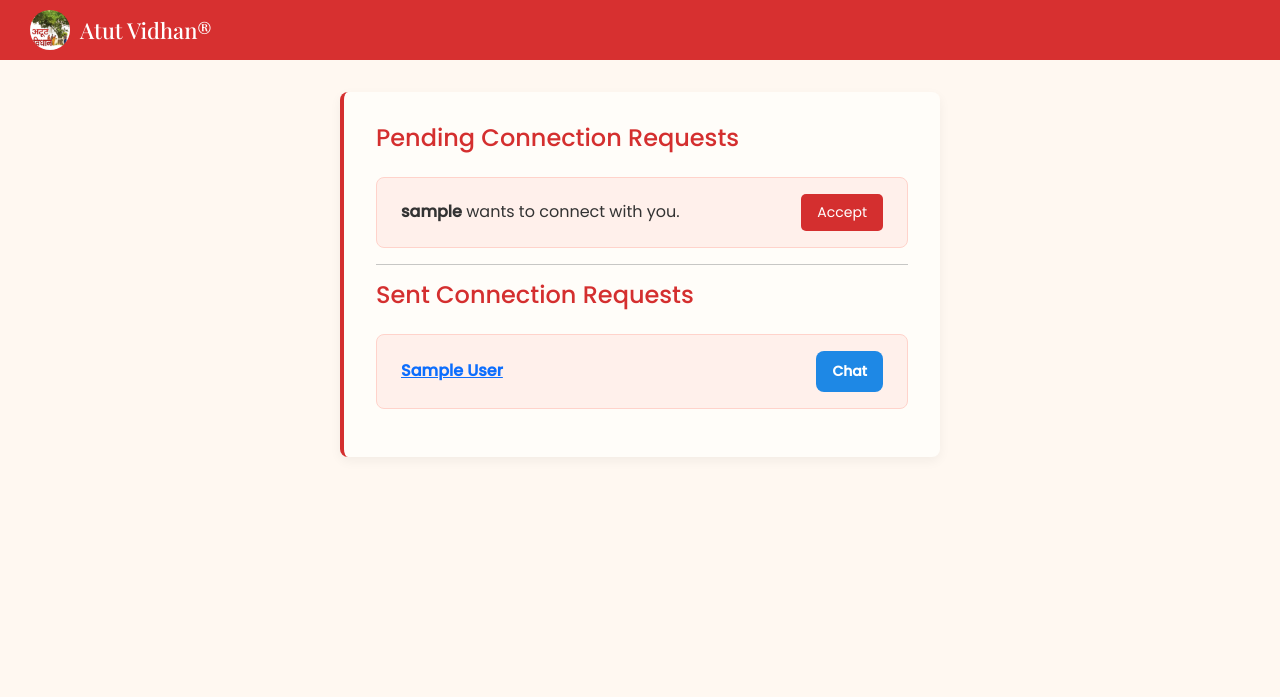
After one commit to lakshayjindal/Django-Atut-Vidhan, a Django app: template main/templates/user/connections.html in a window 1280 px wide. The commit adds this page. Shown: the top 697 px of the page. Run offline with Django 5.2, Linux system fonts and the light colour scheme; the template is opened without the code that fills it: values that come from a table or form of the project are taken from there, others are empty; tables that the repository leaves empty hold one stand-in row (values such as "Sample post"); parts of the project's set-up code (start-up, migrations or seed data) failed here and were passed over.

Commit message:
Starting to implement connect feature

```diff
--- a/main/chat/models.py
+++ b/main/chat/models.py
@@ -7,5 +7,18 @@ class ChatMessage(models.Model):
     message = models.TextField()
     timestamp = models.DateTimeField(auto_now_add=True)
 
+
     def __str__(self):
         return f'From {self.sender} to {self.receiver}: {self.message[:20]}...'
+
+class ConnectionRequest(models.Model):
+    to_user = models.ForeignKey(User, on_delete=models.CASCADE, related_name='received_messages')
+    from_user = models.ForeignKey(User, on_delete=models.CASCADE, related_name='sent_messages')
+    timestamp = models.DateTimeField(auto_now_add=True)
+    is_accepted = models.BooleanField(default=False)
+
+    class Meta:
+        ordering = ['-timestamp']
+        unique_together = ('from_user', 'to_user')
+    def __str__(self):
+        return f"{self.to_user} to {self.from_user}: {self.timestamp[:20]}..."
--- a/main/chat/urls.py
+++ b/main/chat/urls.py
@@ -6,4 +6,7 @@ urlpatterns = [
     path('<int:chat_with>/', views.chat_view, name='chat'),
     path('send/', views.send_message, name='send_message'),
     path('fetch/', views.fetch_messages, name='fetch_messages'),
+    path('/connect/send/<int:to_user_id>/', views.send_request, name='send_request'),
+    path('/connect/accept/<int:request_id>/', views.accept_request, name='accept_request'),
+    path('/cancel-request/<int:request_id>/', views.cancel_request, name='cancel_request'),
 ]
--- /dev/null
+++ b/main/templates/user/connections.html
@@ -0,0 +1,218 @@
+{% extends "./base.html" %}
+{% load static %}
+
+{% block title %}Connection Requests{% endblock title %}
+
+{% block extra_head %}
+    <style>
+        .connections-container {
+            max-width: 600px;
+            margin: 2rem auto;
+            padding: 2rem;
+            background-color: #fffdf9;
+            border-left: 4px solid #d42f2f;
+            border-radius: 8px;
+            box-shadow: 0 4px 12px rgba(0, 0, 0, 0.05);
+        }
+
+        .connections-container h2 {
+            color: #d42f2f;
+            font-size: 24px;
+            margin-bottom: 1.5rem;
+        }
+
+        .request-card {
+            background-color: #fff0eb;
+            border: 1px solid #ffd3cb;
+            border-radius: 8px;
+            padding: 1rem 1.5rem;
+            margin-bottom: 1rem;
+            display: flex;
+            justify-content: space-between;
+            align-items: center;
+        }
+
+        .request-card p {
+            margin: 0;
+            font-size: 16px;
+            color: #333;
+        }
+
+        .accept-btn {
+            background-color: #d42f2f;
+            color: white;
+            border: none;
+            padding: 8px 16px;
+            font-size: 14px;
+            border-radius: 5px;
+            cursor: pointer;
+            transition: background-color 0.3s ease;
+        }
+
+        .accept-btn:hover {
+            background-color: #b53030;
+        }
+
+        .no-requests {
+            background-color: #fff5f5;
+            border: 1px solid #ffdada;
+            padding: 1rem;
+            border-radius: 6px;
+            color: #b30000;
+            text-align: center;
+            font-style: italic;
+        }
+
+        .chat-btn,
+        .cancel-btn {
+            display: inline-block;
+            padding: 10px 16px;
+            font-size: 14px;
+            font-weight: 600;
+            border: none;
+            border-radius: 8px;
+            cursor: pointer;
+            transition: background-color 0.2s ease, transform 0.1s ease;
+            text-decoration: none;
+            text-align: center;
+            user-select: none;
+        }
+
+        .chat-btn {
+            background-color: #1e88e5; /* blue */
+            color: #ffffff;
+        }
+
+        .chat-btn:hover {
+            background-color: #1565c0;
+            transform: translateY(-1px);
+        }
+
+        .cancel-btn {
+            background-color: #e53935; /* red */
+            color: #ffffff;
+        }
+
+        .cancel-btn:hover {
+            background-color: #b71c1c;
+            transform: translateY(-1px);
+        }
+
+    </style>
+{% endblock extra_head %}
+
+{% block content %}
+<div class="connections-container">
+    <h2>Pending Connection Requests</h2>
+
+    <div id="received-requests">
+        {% if received_requests %}
+            {% for req in received_requests %}
+                <div class="request-card" id="received-request-{{ req.id }}">
+                    <p><strong>{{ req.from_user.username }}</strong> wants to connect with you.</p>
+                    <button onclick="acceptRequest({{ req.id }})" class="accept-btn">Accept</button>
+                </div>
+            {% endfor %}
+        {% else %}
+            <div class="no-requests" id="no-received-msg">
+                No new connection requests at the moment.
+            </div>
+        {% endif %}
+    </div>
+
+    <hr>
+    <h2>Sent Connection Requests</h2>
+
+    <div id="sent-requests">
+        {% if sent_requests %}
+            {% for req in sent_requests %}
+                <div class="request-card" id="sent-request-{{ req.id }}">
+                    <p><a href="{% url 'profile_detail' req.to_user.id %}">
+                        <strong>{{ req.to_user.first_name }} {{ req.to_user.last_name }}</strong></a></p>
+                    <p>
+                        {% if req.is_accepted %}
+                            <a href="{% url 'chat' req.to_user.id %}" class="chat-btn">Chat</a>
+                        {% else %}
+                            <button onclick="cancelRequest({{ req.id }})" class="cancel-btn">Cancel Request</button>
+                        {% endif %}
+                    </p>
+                </div>
+            {% endfor %}
+        {% else %}
+            <div class="no-requests" id="no-sent-msg">
+                You haven't sent any connection requests yet.
+            </div>
+        {% endif %}
+    </div>
+</div>
+
+{% endblock content %}
+
+{% block extra_scripts %}
+	<script>
+function getCSRFToken() {
+    const cookie = document.cookie.match(/csrftoken=([^;]+)/);
+    return cookie ? cookie[1] : '';
+}
+
+// Cancel a sent request
+function cancelRequest(requestId) {
+    if (!confirm("Are you sure you want to cancel this request?")) return;
+
+    fetch(`/cancel-request/${requestId}/`, {
+        method: 'POST',
+        headers: {
+            'X-CSRFToken': getCSRFToken(),
+            'Content-Type': 'application/json'
+        },
+        credentials: 'include'
+    })
+    .then(res => res.json())
+    .then(data => {
+        if (data.success) {
+            const card = document.getElementById(`sent-request-${requestId}`);
+            if (card) card.remove();
+
+            // Check if sent-requests is empty
+            if (!document.querySelector('#sent-requests .request-card')) {
+                document.getElementById('no-sent-msg').style.display = 'block';
+            }
+        } else {
+            alert(data.error || 'Failed to cancel the request.');
+        }
+    })
+    .catch(err => console.error('Cancel request error:', err));
+}
+
+// Accept a received request
+function acceptRequest(requestId) {
+    fetch(`/accept-request/${requestId}/`, {
+        method: 'POST',
+        headers: {
+            'X-CSRFToken': getCSRFToken(),
+            'Content-Type': 'application/json'
+        },
+        credentials: 'include'
+    })
+    .then(res => res.json())
+    .then(data => {
+        if (data.success) {
+            const card = document.getElementById(`received-request-${requestId}`);
+            if (card) card.remove();
+
+            // Check if received-requests is empty
+            if (!document.querySelector('#received-requests .request-card')) {
+                document.getElementById('no-received-msg').style.display = 'block';
+            }
+
+            // Optionally add a "Chat" card or success message
+            alert("Connection accepted! You can now chat.");
+        } else {
+            alert(data.error || 'Failed to accept the request.');
+        }
+    })
+    .catch(err => console.error('Accept request error:', err));
+}
+</script>
+
+{% endblock %}
```
Also changed, not shown: main/chat/views.py (+51 -4 lines), main/templates/user/profile_details.html (added, +172 -0 lines), main/templates/user/user_dashboard.html (+61 -4 lines).
